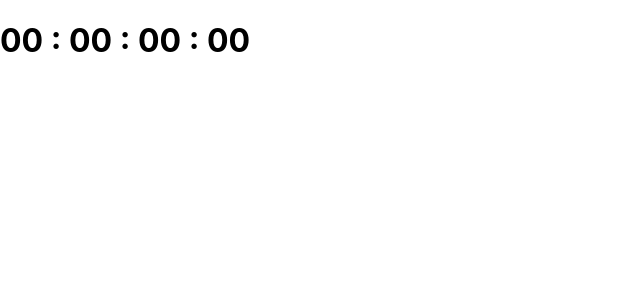
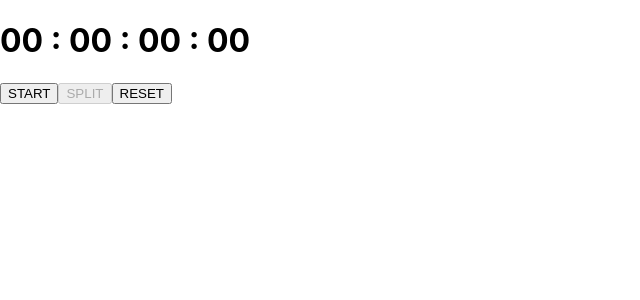
Before and after one commit to amirrahemi01/basic-clock-reactjs, a React (Create React App) app: page / in a window 1280 px wide. Shown: the top 300 px of the page, without its empty margins (0-640 px from the left). Built offline with nearby package versions, Linux system fonts and the light colour scheme.

Commit message:
update function  components

```diff
--- a/src/App.tsx
+++ b/src/App.tsx
@@ -1,17 +1,84 @@
-import React from 'react';
+import React, { useRef } from 'react';
 import './App.css';
 import Timer from './components/Timer';
 import SplitTimer from './components/SplitTimer';
+import Actions from './components/Actions';
+import { updateTimer, resetTimer } from './services/redux/actions/timerActions';
+import { resetLogs } from './services/redux/actions/logAction';
+import { bindActionCreators } from 'redux';
+import { connect } from "react-redux";
+import { ReduxStoreState } from './services/types';
 
-function App() {
+type StoreProps = {
+  currentTime: number
+}
+
+type DispathProps  = {
+  updateTimer: (newTime: number) => void;
+  resetTimer: () => void;
+  resetLogs: () => void;
+}
+
+type Props = StoreProps & DispathProps;
+
+let timer!: ReturnType<typeof setTimeout>;
+
+const App = (props: Props) => {
+  const timerStartRef = useRef(0);
+
+  const startTimer = () => {
+    const { currentTime } = props;
+    timerStartRef.current = Date.now() - currentTime;
+
+    timer = setInterval(() => {
+      const { updateTimer } = props;
+      updateTimer(Date.now() - timerStartRef.current);
+    }, 1) ;
+  };
+
+  const stopTimer = () => {
+    clearInterval(timer);
+  }
+
+  const resetTheTimer = () => {
+    const { resetTimer, resetLogs } = props;
+    resetTimer();
+    resetLogs();
+  };
+
   return (
     <div className="app-container">
       <div className="stopwatch-box">
         <Timer />
         <SplitTimer />
+        <Actions
+            handleStart={startTimer}
+            handleStop={stopTimer}
+            handleReset={resetTheTimer}
+        />
       </div>
     </div>
   );
-}
+};
 
-export default App;
+const mapStateToProps = ({
+  timer: { currentTime }
+}: ReduxStoreState): StoreProps => ({
+  currentTime
+});
+
+const mapDispatchToProps = (dispatch: any): DispathProps => {
+  return bindActionCreators(
+    {
+      updateTimer,
+      resetTimer,
+      resetLogs
+    },
+    dispatch
+  );
+};
+
+export default connect<StoreProps, DispathProps, ReduxStoreState> (
+  mapStateToProps,
+  mapDispatchToProps
+)(App);
```
